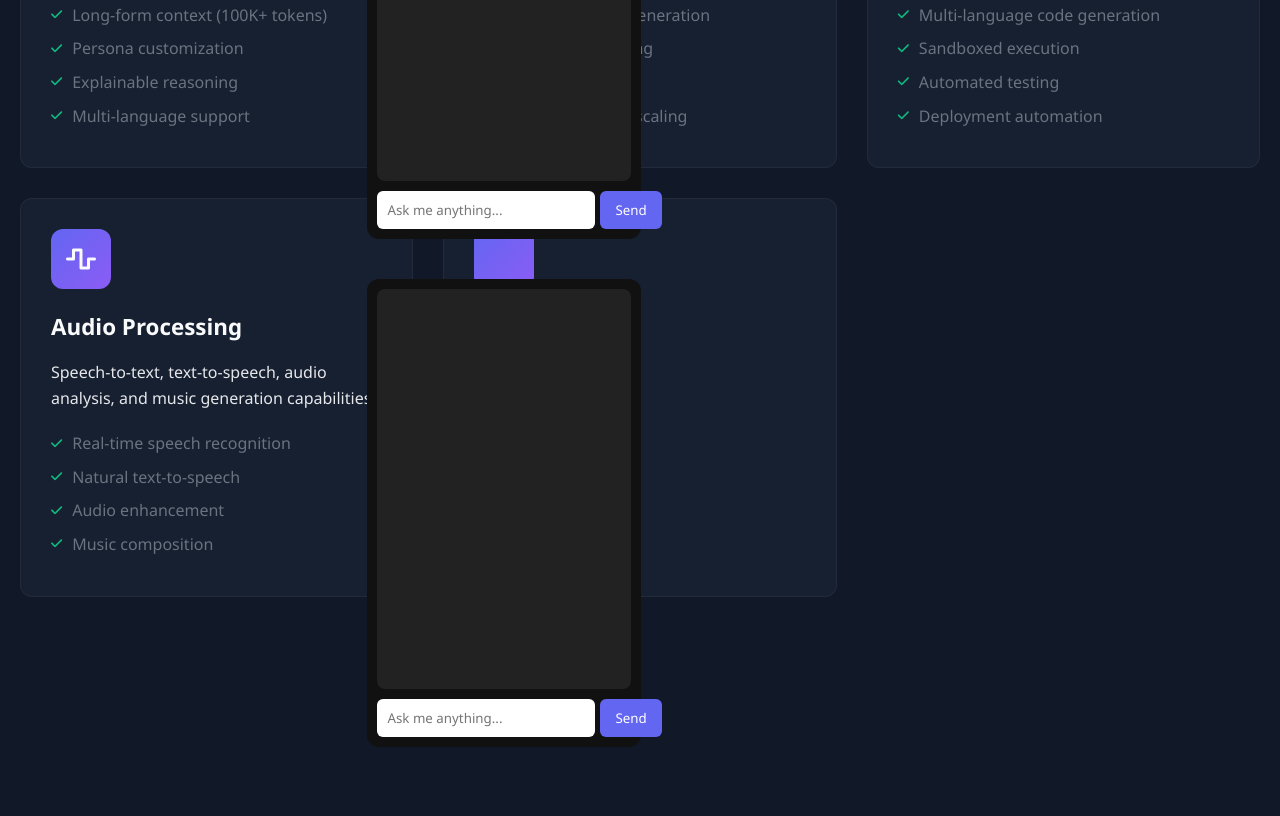
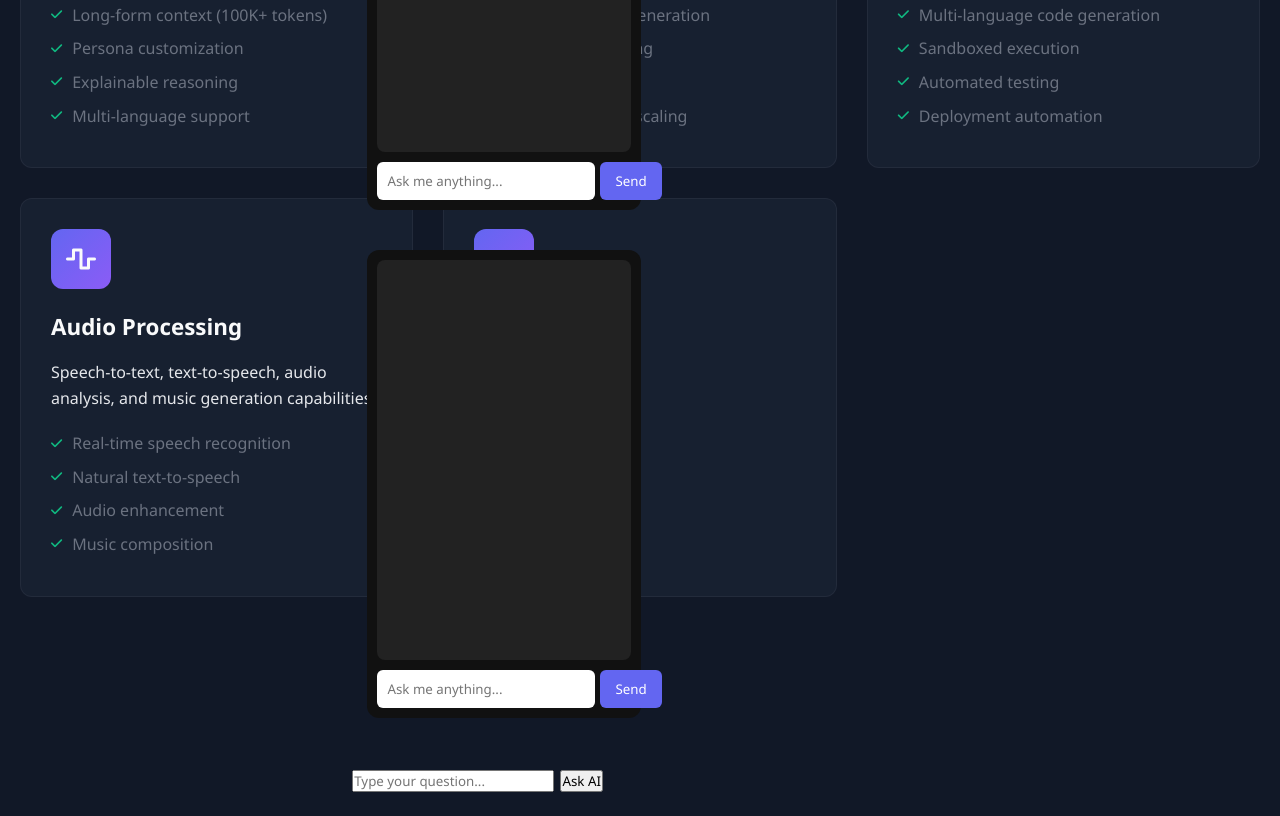
Before and after one commit to IKnowWhatIsPain/GenixAI, a plain HTML site: page index.html in a window 1280 px wide. Shown: the part 1696-2512 px from the top of the page. Before the commit the page ends 2483 px from the top, so only its background shows below. Drawn offline with Linux system fonts and the light colour scheme.

Commit message:
Update index.html

```diff
--- a/index.html
+++ b/index.html
@@ -901,3 +901,22 @@ sendBtn.onclick = async () => {
 }
 .user, .bot { margin: 8px 0; }
 </style>
+<input id="prompt" placeholder="Type your question..." />
+<button onclick="askAI()">Ask AI</button>
+<p id="response"></p>
+
+<script>
+async function askAI() {
+  const input = document.getElementById("prompt").value;
+  const res = await fetch("https://api-inference.huggingface.co/models/google/gemma-2b", {
+    method: "POST",
+    headers: {
+      "Content-Type": "application/json"
+    },
+    body: JSON.stringify({inputs: input})
+  });
+  const data = await res.json();
+  document.getElementById("response").innerText =
+    data[0]?.generated_text || "⚠️ Sorry, no response!";
+}
+</script>
```
